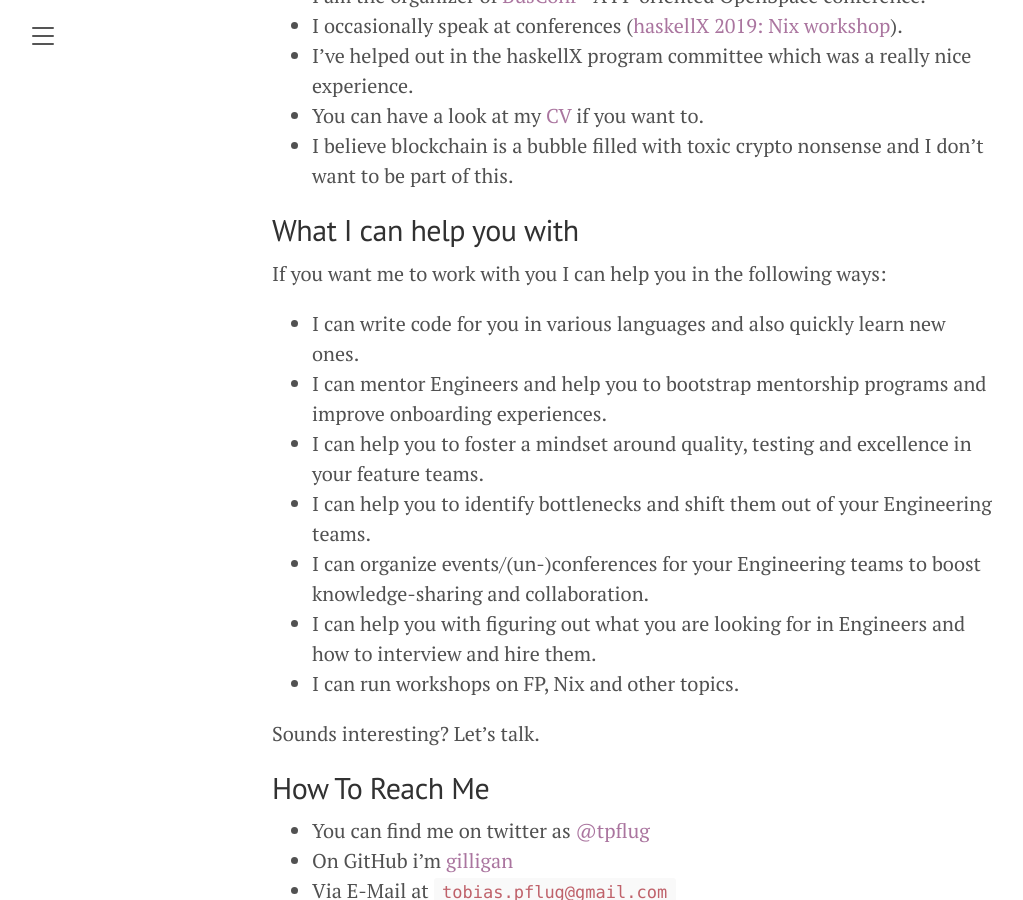
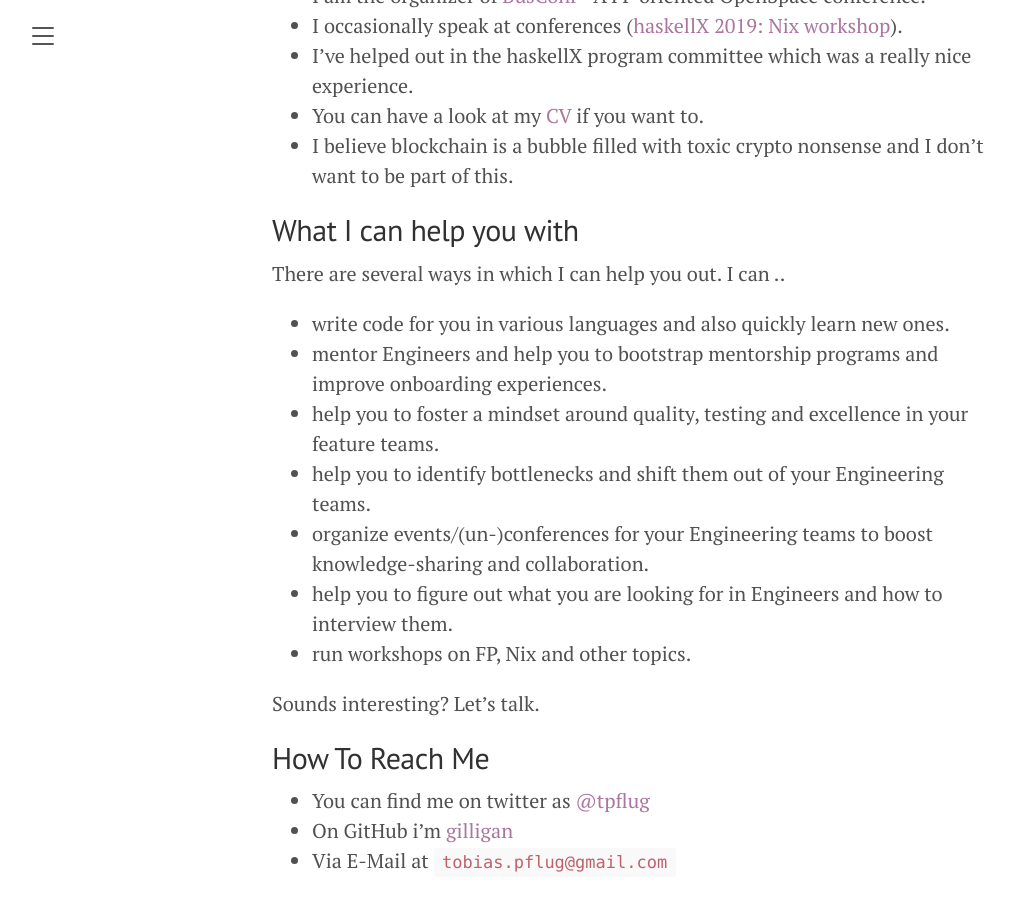
Before and after one commit to gilligan/gilligan.github.io, a Jekyll site: the page built from about.md, in a window 1280 px wide and 900 px high, scrolled down 2911 px. Shown: the whole window, without its empty margins (8-1031 px from the left). Built offline with Jekyll 4.4.1, drawn with Linux system fonts in a browser that asks for light colours.

Commit message:
More About changes

```diff
--- a/about.md
+++ b/about.md
@@ -61,15 +61,15 @@ Some other things worth mentioning about myself
 
 ## What I can help you with
 
-If you want me to work with you I can help you in the following ways:
+There are several ways in which I can help you out. I can ..
 
-- I can write code for you in various languages and also quickly learn new ones.
-- I can mentor Engineers and help you to bootstrap mentorship programs and improve onboarding experiences.
-- I can help you to foster a mindset around quality, testing and excellence in your feature teams.
-- I can help you to identify bottlenecks and shift them out of your Engineering teams.
-- I can organize events/(un-)conferences for your Engineering teams to boost knowledge-sharing and collaboration.
-- I can help you with figuring out what you are looking for in Engineers and how to interview and hire them.
-- I can run workshops on FP, Nix and other topics.
+- write code for you in various languages and also quickly learn new ones.
+- mentor Engineers and help you to bootstrap mentorship programs and improve onboarding experiences.
+- help you to foster a mindset around quality, testing and excellence in your feature teams.
+- help you to identify bottlenecks and shift them out of your Engineering teams.
+- organize events/(un-)conferences for your Engineering teams to boost knowledge-sharing and collaboration.
+- help you to figure out what you are looking for in Engineers and how to interview them.
+- run workshops on FP, Nix and other topics.
 
 Sounds interesting? Let's talk.
 
```
